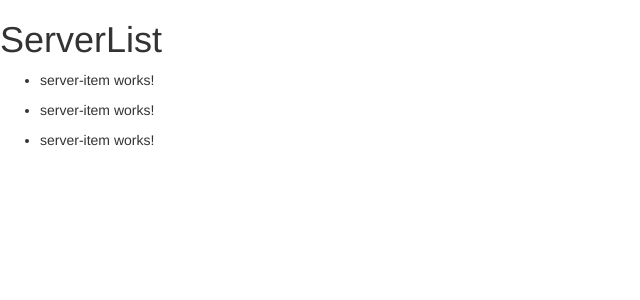
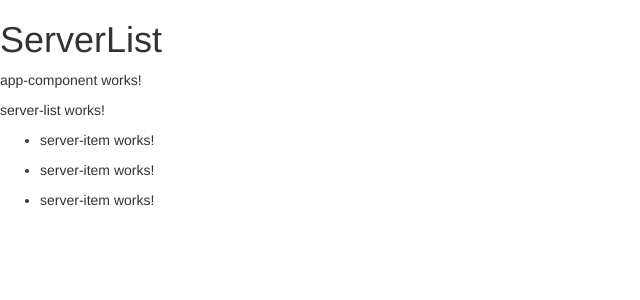
Before and after one commit to elvan/server-list-app-angular-basics, an Angular app: page / in a window 1280 px wide. Shown: the top 300 px of the page, without its empty margins (0-640 px from the left). Built offline with nearby package versions, Linux system fonts and the light colour scheme.

Commit message:
nesting components

```diff
--- a/src/app/app.component.html
+++ b/src/app/app.component.html
@@ -1,13 +1,5 @@
 <h1>ServerList</h1>
 
-<ul>
-  <li>
-    <app-server-item></app-server-item>
-  </li>
-  <li>
-    <app-server-item></app-server-item>
-  </li>
-  <li>
-    <app-server-item></app-server-item>
-  </li>
-</ul>
+<p>app-component works!</p>
+
+<app-server-list></app-server-list>
--- a/src/app/app.module.ts
+++ b/src/app/app.module.ts
@@ -2,9 +2,10 @@ import { NgModule } from '@angular/core';
 import { BrowserModule } from '@angular/platform-browser';
 import { AppComponent } from './app.component';
 import { ServerItemComponent } from './server-item/server-item.component';
+import { ServerListComponent } from './server-list/server-list.component';
 
 @NgModule({
-  declarations: [AppComponent, ServerItemComponent],
+  declarations: [AppComponent, ServerItemComponent, ServerListComponent],
   imports: [BrowserModule],
   providers: [],
   bootstrap: [AppComponent],
--- /dev/null
+++ b/src/app/server-list/server-list.component.html
@@ -0,0 +1,13 @@
+<p>server-list works!</p>
+
+<ul>
+  <li>
+    <app-server-item></app-server-item>
+  </li>
+  <li>
+    <app-server-item></app-server-item>
+  </li>
+  <li>
+    <app-server-item></app-server-item>
+  </li>
+</ul>
--- /dev/null
+++ b/src/app/server-list/server-list.component.ts
@@ -0,0 +1,12 @@
+import { Component, OnInit } from '@angular/core';
+
+@Component({
+  selector: 'app-server-list',
+  templateUrl: './server-list.component.html',
+  styleUrls: ['./server-list.component.css'],
+})
+export class ServerListComponent implements OnInit {
+  constructor() {}
+
+  ngOnInit(): void {}
+}
```
Also changed, not shown: src/app/server-list/server-list.component.css (added).
